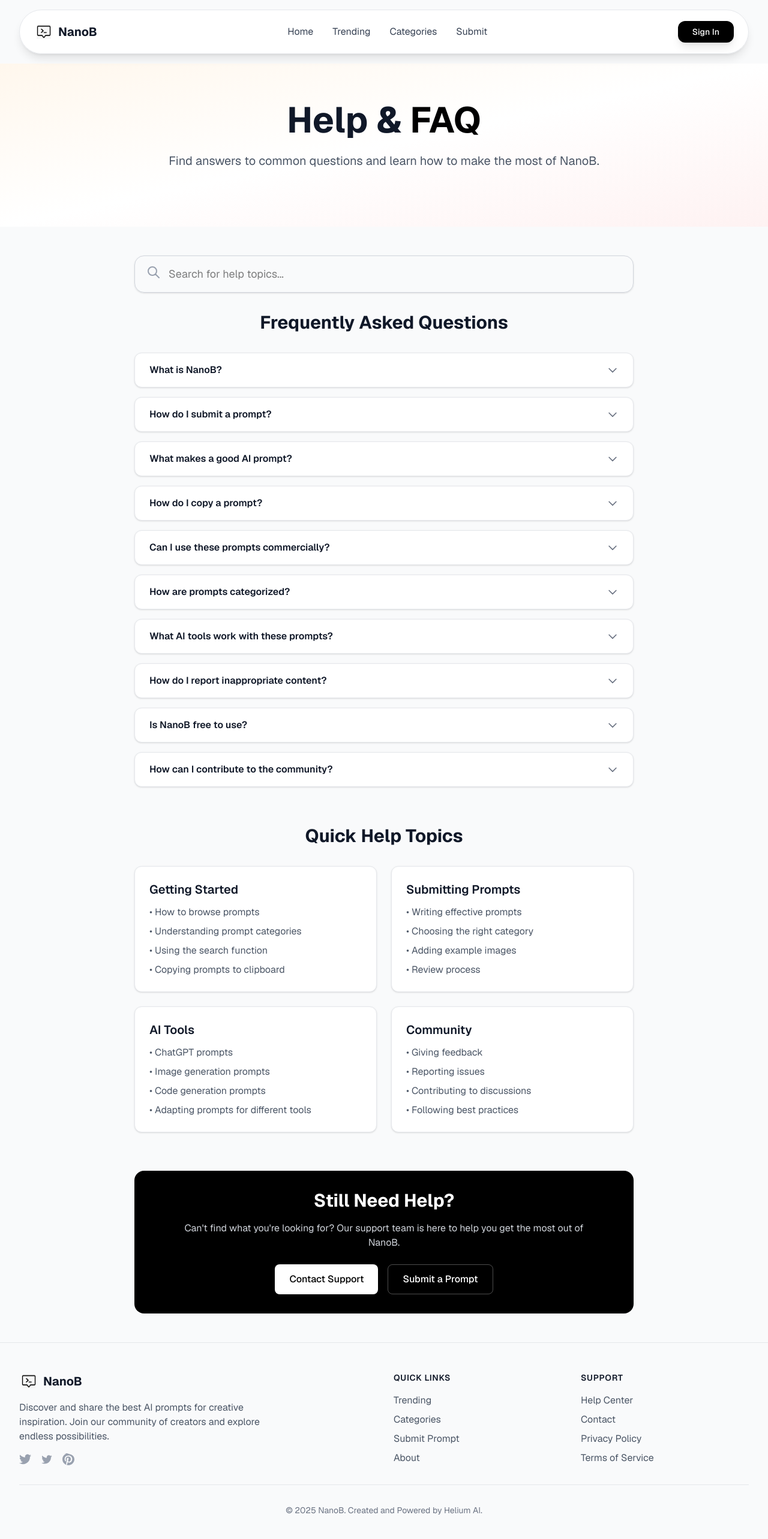
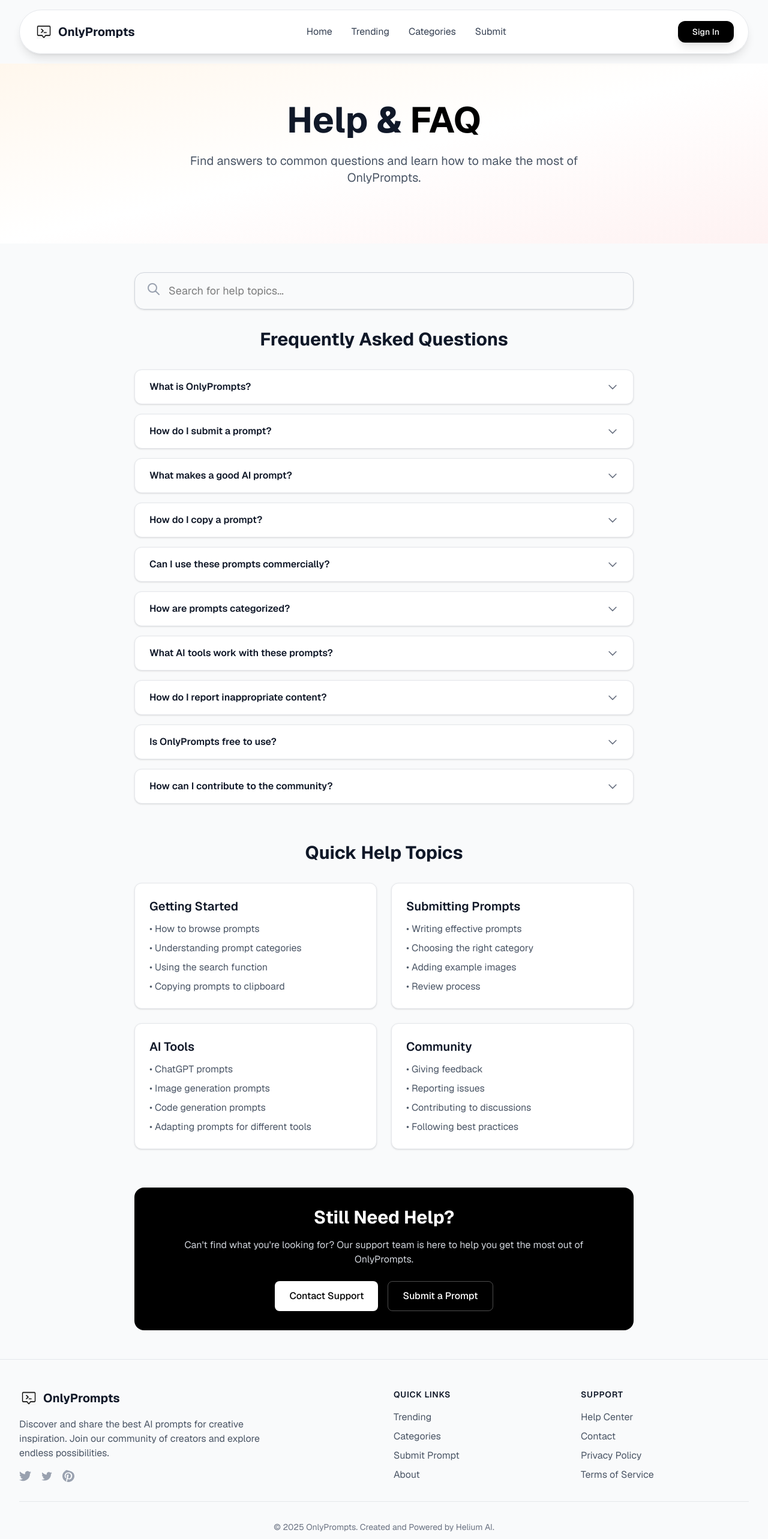
Before and after one commit to neuralarc-ai/onlyprompts, a Next.js app: page /help in a window 1280 px wide. Shown: the top 2566 px of the page at 60% size. Built offline with nearby package versions, Linux system fonts and the light colour scheme; no server answers.

Commit message:
Favicon changed and App name changed

```diff
--- a/src/app/about/page.tsx
+++ b/src/app/about/page.tsx
@@ -17,7 +17,7 @@ export default function AboutPage() {
             <h1 className="text-4xl md:text-6xl font-bold text-gray-900 mb-6">
               About
               <span className="text-black">
-                {' '}NanoB
+                {' '}OnlyPrompts
               </span>
             </h1>
             <p className="text-xl text-gray-600 mb-8 max-w-3xl mx-auto">
@@ -34,7 +34,7 @@ export default function AboutPage() {
           <div className="bg-white rounded-2xl shadow-lg border border-gray-200 p-8">
             <h2 className="text-3xl font-bold text-gray-900 mb-6 text-center">Our Mission</h2>
             <p className="text-lg text-gray-600 leading-relaxed text-center max-w-3xl mx-auto">
-              NanoB exists to democratize AI creativity by providing a platform where anyone can discover,
+              OnlyPrompts exists to democratize AI creativity by providing a platform where anyone can discover,
               share, and learn from the best AI prompts. We believe that artificial intelligence should be
               accessible to everyone, regardless of their technical background.
             </p>
@@ -107,7 +107,7 @@ export default function AboutPage() {
           <h2 className="text-3xl font-bold text-gray-900 mb-8 text-center">Built with ❤️</h2>
           <div className="bg-white rounded-2xl shadow-lg border border-gray-200 p-8">
             <p className="text-lg text-gray-600 leading-relaxed text-center max-w-3xl mx-auto mb-6">
-              NanoB is built by a passionate team of developers, designers, and AI enthusiasts
+              OnlyPrompts is built by a passionate team of developers, designers, and AI enthusiasts
               who believe in the power of community-driven innovation.
             </p>
             <div className="text-center">
@@ -147,7 +147,7 @@ export default function AboutPage() {
           <div className="bg-white rounded-2xl shadow-lg border border-gray-200 p-8">
             <h2 className="text-3xl font-bold text-gray-900 mb-4">Get Involved</h2>
             <p className="text-lg text-gray-600 mb-6 max-w-2xl mx-auto">
-              Have questions, suggestions, or want to contribute to NanoB?
+              Have questions, suggestions, or want to contribute to OnlyPrompts?
               We&apos;d love to hear from you!
             </p>
             <div className="flex flex-col sm:flex-row gap-4 justify-center">
--- a/src/app/contact/page.tsx
+++ b/src/app/contact/page.tsx
@@ -266,7 +266,7 @@ export default function ContactPage() {
                   </div>
                   <div>
                     <h4 className="font-semibold text-gray-900">Email</h4>
-                    <p className="text-gray-600">hello@nanob.com</p>
+                    <p className="text-gray-600">hello@onlyprompts.com</p>
                     <p className="text-sm text-gray-500">We respond within 24 hours</p>
                   </div>
                 </div>
--- a/src/app/help/page.tsx
+++ b/src/app/help/page.tsx
@@ -11,8 +11,8 @@ interface FAQItem {
 
 const faqData: FAQItem[] = [
   {
-    question: "What is NanoB?",
-    answer: "NanoB is a community-driven platform for discovering, sharing, and learning from AI prompts. We provide a curated collection of high-quality prompts across various categories to help users get the most out of AI tools."
+    question: "What is OnlyPrompts?",
+    answer: "OnlyPrompts is a community-driven platform for discovering, sharing, and learning from AI prompts. We provide a curated collection of high-quality prompts across various categories to help users get the most out of AI tools."
   },
   {
     question: "How do I submit a prompt?",
@@ -28,7 +28,7 @@ const faqData: FAQItem[] = [
   },
   {
     question: "Can I use these prompts commercially?",
-    answer: "Yes, all prompts on NanoB are shared with the community and can be used for personal or commercial projects. However, we encourage giving credit to the original author when possible."
+    answer: "Yes, all prompts on OnlyPrompts are shared with the community and can be used for personal or commercial projects. However, we encourage giving credit to the original author when possible."
   },
   {
     question: "How are prompts categorized?",
@@ -43,8 +43,8 @@ const faqData: FAQItem[] = [
     answer: "If you encounter any inappropriate or offensive content, please contact us through our contact page. We take content moderation seriously and will review all reports promptly."
   },
   {
-    question: "Is NanoB free to use?",
-    answer: "Yes, NanoB is completely free to use. You can browse, search, and copy prompts without any cost. We believe in making AI creativity accessible to everyone."
+    question: "Is OnlyPrompts free to use?",
+    answer: "Yes, OnlyPrompts is completely free to use. You can browse, search, and copy prompts without any cost. We believe in making AI creativity accessible to everyone."
   },
   {
     question: "How can I contribute to the community?",
@@ -80,7 +80,7 @@ export default function HelpPage() {
               </span>
             </h1>
             <p className="text-xl text-gray-600 mb-8 max-w-3xl mx-auto">
-              Find answers to common questions and learn how to make the most of NanoB.
+              Find answers to common questions and learn how to make the most of OnlyPrompts.
             </p>
           </div>
         </div>
@@ -218,7 +218,7 @@ export default function HelpPage() {
           <div className="bg-black rounded-2xl p-8 text-white">
             <h2 className="text-3xl font-bold mb-4">Still Need Help?</h2>
             <p className="text-gray-300 mb-6 max-w-2xl mx-auto">
-              Can&apos;t find what you&apos;re looking for? Our support team is here to help you get the most out of NanoB.
+              Can&apos;t find what you&apos;re looking for? Our support team is here to help you get the most out of OnlyPrompts.
             </p>
             <div className="flex flex-col sm:flex-row gap-4 justify-center">
               <a
--- a/src/app/layout.tsx
+++ b/src/app/layout.tsx
@@ -14,8 +14,11 @@ const geistMono = Geist_Mono({
 });
 
 export const metadata: Metadata = {
-  title: "NanoB - AI Prompt Gallery",
+  title: "OnlyPrompts - AI Prompt Gallery",
   description: "Discover and share the best AI prompts for creative inspiration",
+  icons: {
+    icon: "/favicon.svg",
+  },
 };
 
 export default function RootLayout({
--- a/src/app/privacy/page.tsx
+++ b/src/app/privacy/page.tsx
@@ -54,7 +54,7 @@ export default function PrivacyPage() {
             <h2 className="text-2xl font-bold text-gray-900 mb-4">Contact Us</h2>
             <p className="text-gray-600 mb-6">
               If you have any questions about this Privacy Policy, please contact us at
-              <a href="mailto:privacy@nanob.com" className="text-blue-600 hover:underline"> privacy@nanob.com</a>.
+              <a href="mailto:privacy@onlyprompts.com" className="text-blue-600 hover:underline"> privacy@onlyprompts.com</a>.
             </p>
           </div>
         </div>
--- a/src/components/Footer.tsx
+++ b/src/components/Footer.tsx
@@ -12,7 +12,7 @@ export default function Footer() {
               <div className="w-8 h-8 flex items-center justify-center">
                 <Logo className="" size="sm" />
               </div>
-              <span className="text-xl font-bold text-gray-900">NanoB</span>
+              <span className="text-xl font-bold text-gray-900">OnlyPrompts</span>
             </Link>
             <p className="text-gray-600 mb-4 max-w-md">
               Discover and share the best AI prompts for creative inspiration. Join our community of creators and explore endless possibilities.
@@ -97,7 +97,7 @@ export default function Footer() {
 
         <div className="mt-8 pt-8 border-t border-gray-200">
           <p className="text-center text-gray-500 text-sm">
-            © 2025 NanoB. Created and Powered by Helium AI.
+            © 2025 OnlyPrompts. Created and Powered by Helium AI.
           </p>
         </div>
       </div>
--- a/src/components/Header.tsx
+++ b/src/components/Header.tsx
@@ -21,7 +21,7 @@ export default function Header() {
             <div className="w-8 h-8 flex items-center justify-center">
               <Logo className="" size="sm" />
             </div>
-            <span className="text-xl font-bold text-gray-900">NanoB</span>
+            <span className="text-xl font-bold text-gray-900">OnlyPrompts</span>
           </Link>
 
           {/* Desktop Navigation */}
--- a/src/components/Logo.tsx
+++ b/src/components/Logo.tsx
@@ -17,7 +17,7 @@ export default function Logo({ className = '', size = 'md' }: LogoProps) {
     <div className={`${sizeClasses[size]} ${className}`}>
       <Image
         src="/nanologo.jpg"
-        alt="NanoB Logo"
+        alt="OnlyPrompts Logo"
         width={size === 'sm' ? 24 : size === 'md' ? 32 : 48}
         height={size === 'sm' ? 24 : size === 'md' ? 32 : 48}
         className="w-full h-full object-contain"
```
Also changed, not shown: src/app/terms/page.tsx (+7 -7 lines), public/favicon.svg (added).
